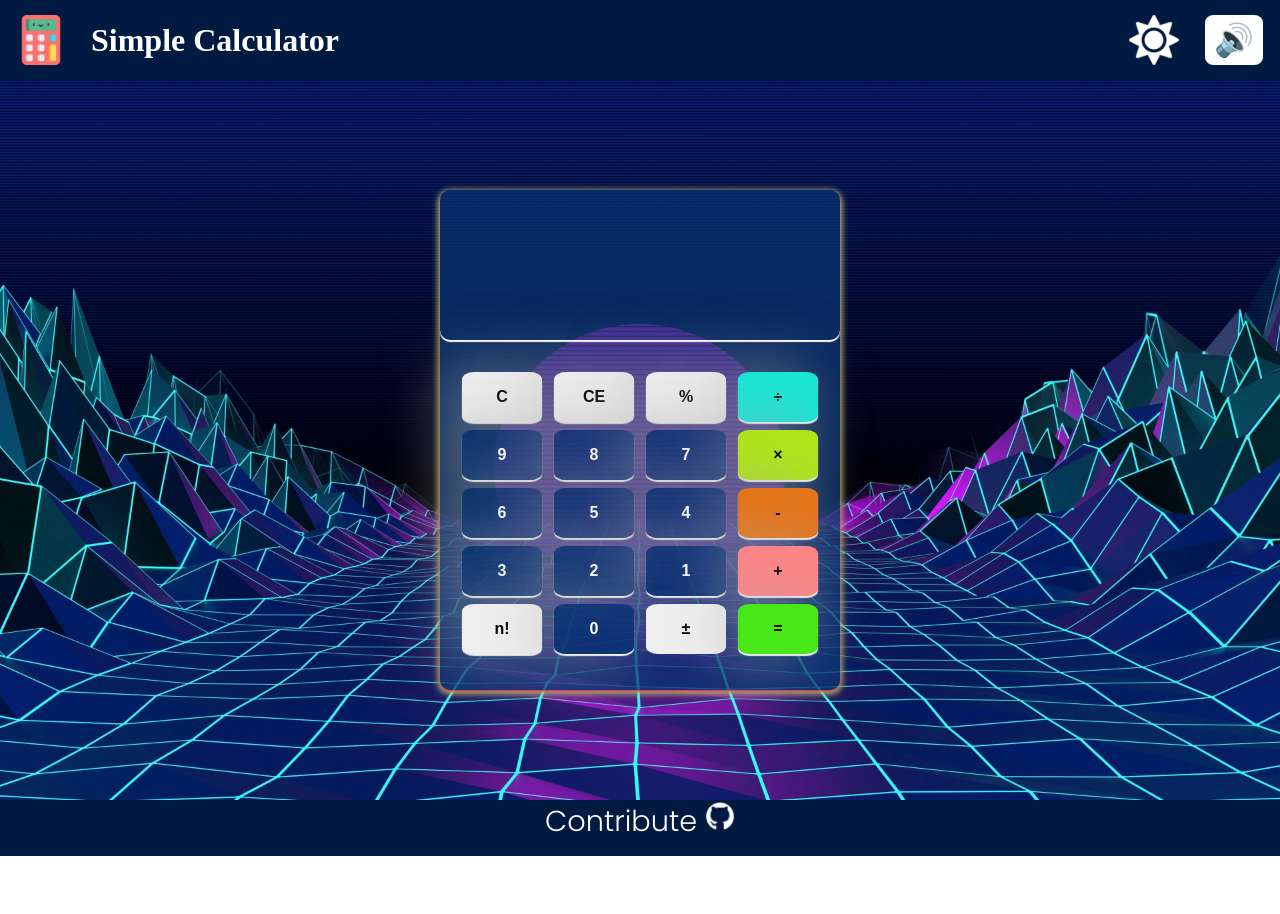
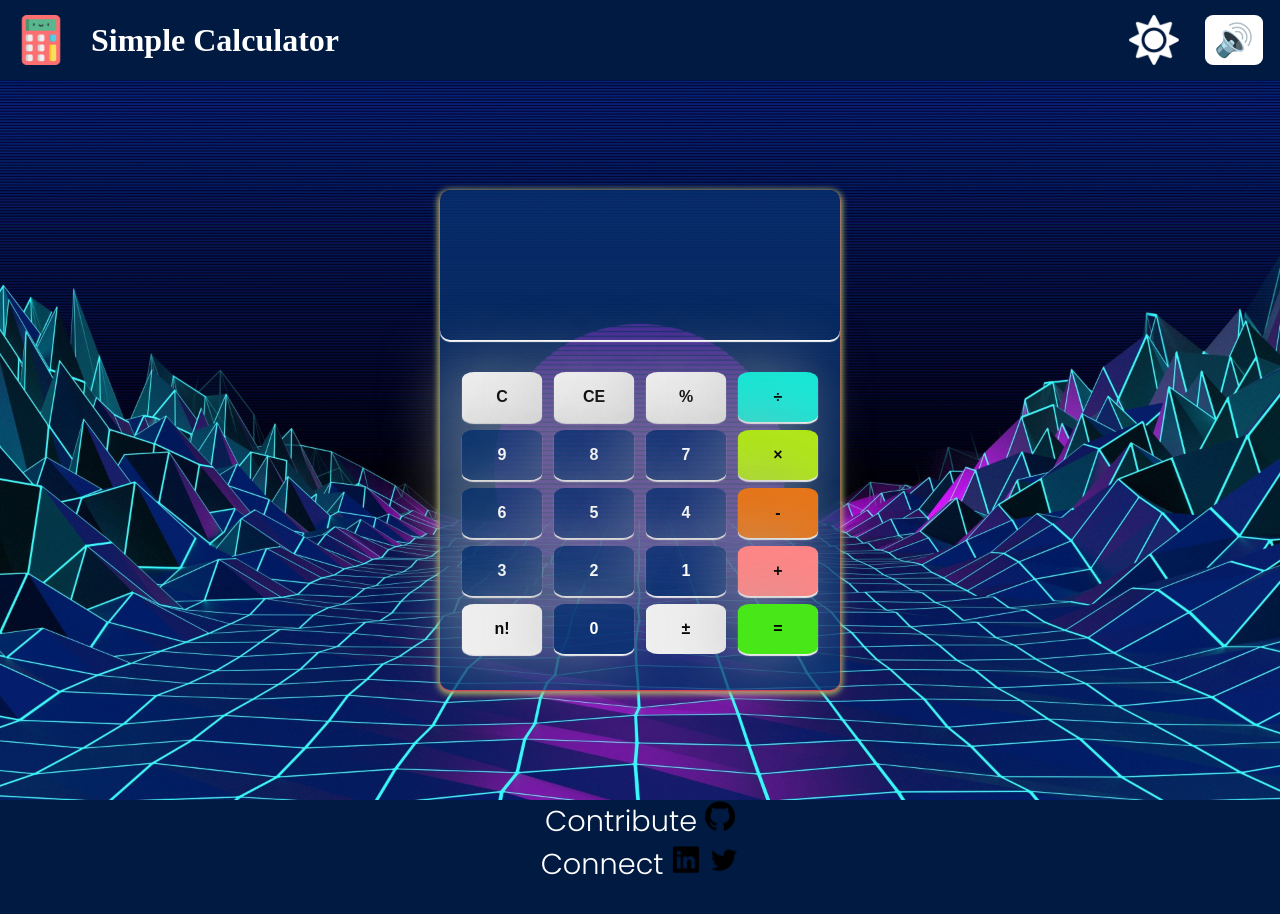
Before and after one commit to boradesanket13/Numericon, a website: page index.html in a window 1280 px wide. Both pictures are taken after a click on the picture 1167 px from the left and 40 px from the top of the page. Before the commit the page ends 856 px from the top, so only its background shows below. Drawn offline with Linux system fonts and the light colour scheme.

Commit message:
Issue 97 Resolved

```diff
--- a/css/style.css
+++ b/css/style.css
@@ -12,7 +12,7 @@
   --btn-color-1: rgb(98, 98, 98);
   --btn-color-2: #fff;
   --container-background: url("../img/light.jpg");
-  --footer-img: url("../img/git-black.png");
+  --footer-img: url("../img/git-black.png","../img/linkedin-black.png","../img/twitter-black.png");
 }
 
 .dark-theme{
@@ -23,7 +23,8 @@
   --btn-color-1:#fff;
   --btn-color-2:#000000;
   --container-background: url("../img/dark.jpg");
-  --footer-img: url("../img/git-white.png");
+  --footer-img: url("../img/git-white.png","../img/linkedin-white.png","../img/twitter-white.png");
+
 }
 
 #mute {
@@ -198,14 +199,19 @@ button:nth-child(20) {
   color: var(--btn-color-1);
 }
 footer {
-  height: 7vh;
+  height: 15vh;
   background-color: var(--header-color);
   color: var(--header-font-color);
   text-align: center;
   align-items: center;
   font-size: 1.8em;
   font-family: 'Poppins', sans-serif;
+
 }
+a{
+  text-decoration: none;
+}
+
 
 
 
@@ -220,6 +226,14 @@ footer {
   padding-right: 25px;
 }
 #git{
+  content: var(--footer-img);
+  height: 30px;
+}
+#linkedin{
+  content: var(--footer-img);
+  height: 30px;
+}
+#twitter{
   content: var(--footer-img);
   height: 30px;
 }
--- a/index.html
+++ b/index.html
@@ -99,9 +99,16 @@
         </div>
 
     </div>
-<footer>Contribute
-    <a href="https://github.com/Sanket1308/Simple-Calculator"><img src="img/git-black.png" id="git"></footer>
+<footer>
+    <div>Contribute
+    <a href="https://github.com/Sanket1308/Simple-Calculator" target="_blank"><img src="img/git-black.png" id="git">
+   </a></div>
+   <div>Connect
+    <a href="https://www.linkedin.com" target="_blank"><img src="img/linkedin-black.png" id="linkedin">
    </a>
+   <a href="https://twitter.com" target="_blank"><img src="img/twitter-black.png" id="twitter">
+   </a></div>
+</footer>
      <script src="./js/script.js"></script>
 </body>
 </html>
```
Also changed, not shown: img/linkedin-black.png (added), img/linkedin-white.png (added), img/twitter-black.png (added), img/twitter-white.png (added).
